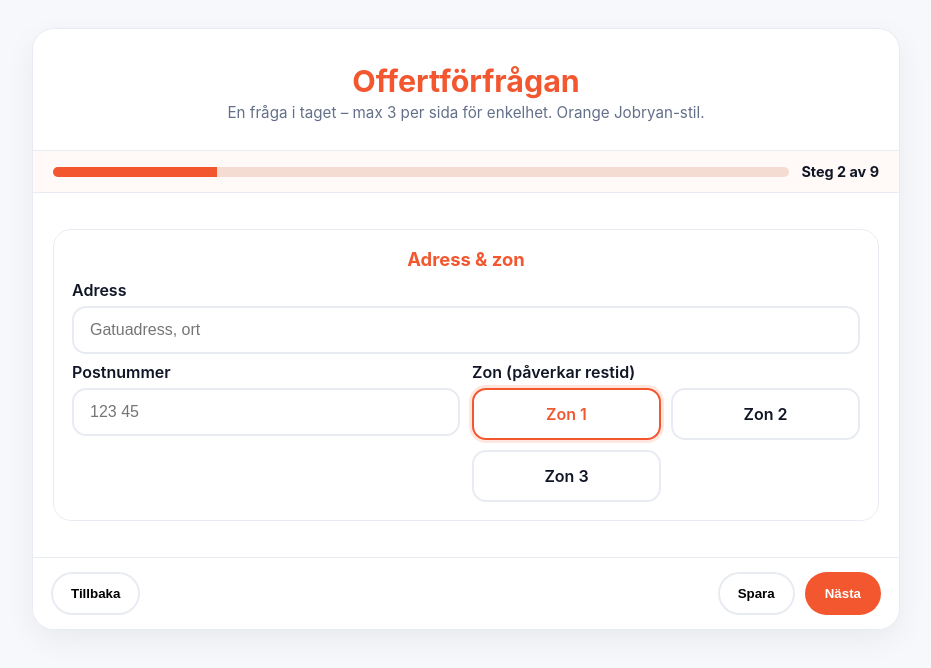
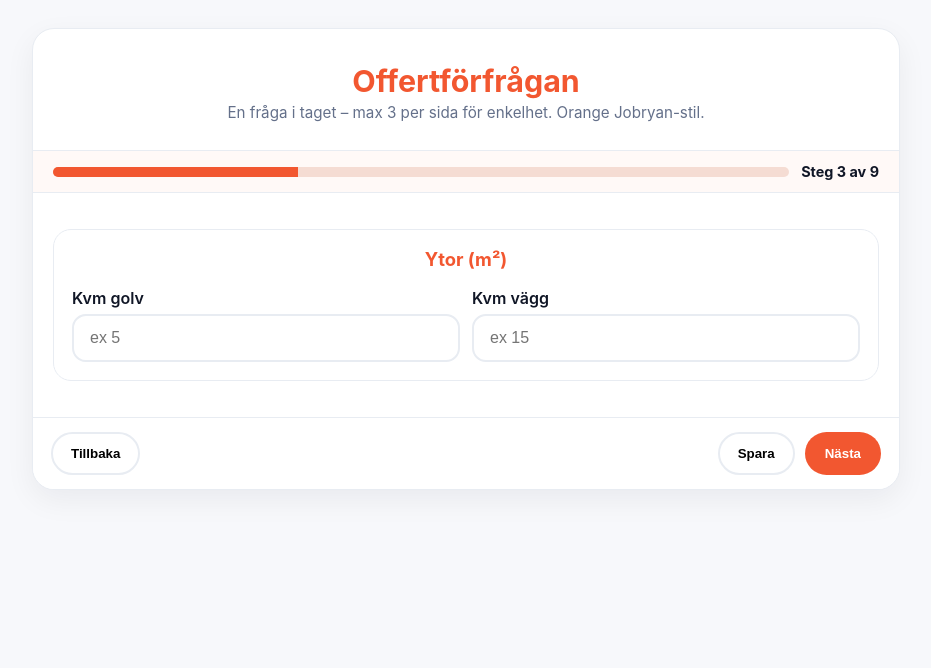
Before and after one commit to nftkungen/jobryan-offert-service, a website: page public/index.html in a window 1280 px wide. Both pictures are taken after a click on the button "Nästa". Shown: the whole page, without its empty margins (174-1105 px from the left). Drawn offline with Linux system fonts and the light colour scheme; no server answers.

Commit message:
Update index.html

```diff
--- a/public/index.html
+++ b/public/index.html
@@ -264,206 +264,51 @@
 </div>
 
 <script>
-const SEND_ENDPOINT = "https://jobryan-offert-service.onrender.com/api/send-offer";
-const PRICE_URL     = "https://jobryan-offert-service.onrender.com/api/prices";
+/* ---- HARDENED WIZARD NAV SHIM ----
+   Forces Next/Back to work even if other code fails.
+   Put this right before </body>.
+------------------------------------*/
+(function () {
+  const steps = Array.from(document.querySelectorAll('.step'));
+  if (!steps.length) { console.error('[wizard] No .step sections found'); return; }
 
-/* ---- Safe defaults so calc() never crashes ---- */
-let PRICE = {
-  moms: 0.25, rot_rate: 0.30, rut_rate: 0.50, min_debitering: 0,
-  zon: {"1":0,"2":0,"3":0},
-  kvadrat: { golv: 0, vagg: 0 },
-  finish: {},
-  grundmaterial: {"Ja":0,"Nej":0},
-  vvs: { dolda_ror: {"Ja":0,"Nej":0}, wc_typ: {"Väggmonterad":0,"Golvstående":0} },
-  el: { spot:0, golvv:{"Ja El":0,"Nej":0}, handdukt:{"Ja":0,"Nej":0}, nisch:{"Med belysning":0,"Utan belysning":0} }
-};
+  // find current (or default to first)
+  let idx = steps.findIndex(s => s.classList.contains('active'));
+  if (idx < 0) idx = 0;
 
-const steps = Array.from(document.querySelectorAll('.step'));
-const pbar  = document.getElementById('pbar');
-const plabel= document.getElementById('plabel');
+  const pbar  = document.getElementById('pbar');
+  const plabel= document.getElementById('plabel');
+  const back  = document.getElementById('back');
+  const next  = document.getElementById('next');
 
-const state = {
-  typer: [], ovrigt: "", adress:"", postnr:"", zon:"1",
-  kvm_golv:0, kvm_vagg:0,
-  finish:"Kakel/klinker", grundmat:"Ja",
-  dolda_ror:"Nej", wc_typ:"Väggmonterad",
-  spots:0, golvv:"Nej", handdukt:"Nej", nisch:"Utan belysning",
-  tax_deduction:"Ingen", ded_persons:1,
-  namn:"", epost:"", telefon:""
-};
+  function set(n){
+    steps.forEach((s,i)=>s.classList.toggle('active', i===n));
+    if (pbar)  pbar.style.width = ((n+1)/steps.length*100)+'%';
+    if (plabel) plabel.textContent = `Steg ${n+1} av ${steps.length}`;
+    if (back) back.disabled = (n===0);
+    if (next) next.textContent = (n===steps.length-1) ? 'Skicka' : 'Nästa';
+  }
 
-let i = 0;
+  // public API used by onclicks (and by us below)
+  window.go = function (delta) {
+    try {
+      idx = Math.max(0, Math.min(steps.length-1, idx + delta));
+      set(idx);
+    } catch (e) { console.error('[wizard] go() error', e); }
+  };
 
-// Never block navigation if some error happens
-window.onerror = (m, s, l, c, e) => { console.error("JS error:", m, e||""); return true; };
+  // Attach handlers in capture phase so we win even if others are broken
+  back?.addEventListener('click',  e => { e.preventDefault(); window.go(-1); }, {capture:true});
+  next?.addEventListener('click',  e => {
+    e.preventDefault();
+    // if you want real submit on last step, remove the line below and call your submit here
+    if (idx < steps.length-1) window.go(1);
+  }, {capture:true});
 
-function money(n){ return new Intl.NumberFormat('sv-SE',{style:'currency',currency:'SEK',maximumFractionDigits:0}).format(n||0); }
-function num(v){ const f = parseFloat(v); return isNaN(f)?0:f; }
-function pick(name, def){ const r = document.querySelector(`input[name="${name}"]:checked`); return r? r.value : def; }
-function picks(name){ return Array.from(document.querySelectorAll(`input[name="${name}"]:checked`)).map(x=>x.value); }
+  // initial paint
+  set(idx);
+})();
+</script>
 
-function syncFromUI(){
-  try{
-    state.typer = picks('typer');
-    state.ovrigt = (document.getElementById('ovrigt')?.value || "").trim();
-    state.adress = (document.getElementById('adress')?.value || "").trim();
-    state.postnr = (document.getElementById('postnr')?.value || "").trim();
-    state.zon = pick('zon', state.zon);
-
-    state.kvm_golv = num(document.getElementById('kvm_golv')?.value);
-    state.kvm_vagg = num(document.getElementById('kvm_vagg')?.value);
-
-    state.finish   = pick('finish', state.finish);
-    state.grundmat = pick('grundmat', state.grundmat);
-
-    state.dolda_ror= pick('dolda_ror', state.dolda_ror);
-    state.wc_typ   = pick('wc_typ', state.wc_typ);
-
-    state.spots    = num(document.getElementById('spots')?.value);
-    state.golvv    = pick('golvv', state.golvv);
-    state.handdukt = pick('handdukt', state.handdukt);
-    state.nisch    = pick('nisch', state.nisch);
-
-    state.tax_deduction = pick('tax_deduction', state.tax_deduction);
-    state.ded_persons = Math.max(1, Math.min(4, num(document.getElementById('ded_persons')?.value || 1)));
-
-    state.namn = (document.getElementById('namn')?.value || "").trim();
-    state.epost= (document.getElementById('epost')?.value || "").trim();
-    state.telefon = (document.getElementById('telefon')?.value || "").trim();
-  }catch(e){ console.warn("syncFromUI warn:", e.message); }
-}
-
-function calc(){
-  const moms   = PRICE.moms ?? 0.25;
-  const rotRate= PRICE.rot_rate ?? 0.30;
-  const rutRate= PRICE.rut_rate ?? 0.50;
-
-  let arbete=0, material=0;
-  const area = (state.kvm_golv||0)+(state.kvm_vagg||0);
-
-  arbete += (PRICE.zon?.[state.zon] || 0);
-  arbete += (state.kvm_golv||0) * (PRICE.kvadrat?.golv || 0);
-  arbete += (state.kvm_vagg||0) * (PRICE.kvadrat?.vagg || 0);
-
-  const fin = PRICE.finish?.[state.finish] || {base:0, per_m2:0};
-  arbete += (fin.base||0) + area*(fin.per_m2||0);
-
-  material += (PRICE.grundmaterial?.[state.grundmat] || 0);
-  arbete   += (PRICE.vvs?.dolda_ror?.[state.dolda_ror] || 0);
-  arbete   += (PRICE.vvs?.wc_typ?.[state.wc_typ] || 0);
-
-  arbete   += (state.spots||0) * (PRICE.el?.spot || 0);
-  if (state.golvv === "Ja El") arbete += (PRICE.el?.golvv?.["Ja El"] || 0);
-  if (state.handdukt === "Ja") arbete += (PRICE.el?.handdukt?.Ja || 0);
-  if (state.nisch === "Med belysning") arbete += (PRICE.el?.nisch?.["Med belysning"] || 0);
-
-  const minDeb = PRICE.min_debitering || 0;
-  if (minDeb && (arbete + material) < minDeb) arbete += (minDeb - (arbete + material));
-
-  const exmoms = arbete + material;
-  const momsBelopp = exmoms * moms;
-  const inklmoms = exmoms + momsBelopp;
-
-  // ROT/RUT
-  let prelimDed=0, after=inklmoms;
-  const rate = state.tax_deduction==="ROT" ? rotRate : state.tax_deduction==="RUT" ? rutRate : 0;
-  if (rate>0){
-    const arbetInk = arbete*(1+moms);
-    const capPerPerson = state.tax_deduction==="ROT" ? 50000 : 75000;
-    prelimDed = Math.min(state.ded_persons*capPerPerson, Math.round(arbetInk*rate));
-    after = Math.max(0, inklmoms - prelimDed);
-  }
-  return {arbete,material,exmoms,momsBelopp,inklmoms,prelimDed,after};
-}
-
-function render(){
-  try{
-    steps.forEach((s,idx)=>s.classList.toggle('active', idx===i));
-    const pct = ((i+1)/steps.length)*100;
-    if (pbar) pbar.style.width = pct+'%';
-    if (plabel) plabel.textContent = `Steg ${i+1} av ${steps.length}`;
-
-    syncFromUI();
-
-    // Summary (if present)
-    const r = calc();
-    const set = (id,val)=>{ const el=document.getElementById(id); if(el) el.textContent = val; };
-    set('sArbete', money(r.arbete));
-    set('sMat',    money(r.material));
-    set('sMoms',   money(r.momsBelopp));
-    set('sTot',    money(r.inklmoms));
-    const sDedRow = document.getElementById('sDedRow');
-    if (sDedRow){
-      if (r.prelimDed>0){ sDedRow.classList.remove('hidden'); set('sDed', money(r.prelimDed)); set('sAfter', money(r.after)); }
-      else sDedRow.classList.add('hidden');
-    }
-  }catch(e){
-    console.warn("render warn:", e.message);
-  }
-}
-
-// Robust navigation that never fails
-function go(delta){
-  try{
-    i = Math.max(0, Math.min(steps.length-1, i + delta));
-    render();
-  }catch(e){
-    console.error("go error:", e);
-    // still try to move
-    i = Math.max(0, Math.min(steps.length-1, i + delta));
-    steps.forEach((s,idx)=>s.classList.toggle('active', idx===i));
-  }
-}
-window.go = go; // so onclick can find it
-
-async function loadPrices(){
-  try{
-    const r = await fetch(PRICE_URL, {cache:'no-store'});
-    if (!r.ok) throw new Error('HTTP '+r.status);
-    PRICE = await r.json();
-  }catch(e){
-    console.warn("Prislista kunde inte laddas, fortsätter med defaults:", e.message);
-  }finally{
-    render(); // ensure UI shows and buttons work regardless
-  }
-}
-
-loadPrices();
-
-// handle submit when last step -> "Skicka"
-async function submitOffer(){
-  syncFromUI();
-  try {
-    const fd = new FormData();
-    fd.append('_meta_title','Offertförfrågan');
-    for (const [k,v] of Object.entries(state)){
-      fd.append(k, Array.isArray(v)? v.join(', ') : String(v));
-    }
-    const filesEl = document.getElementById('filer');
-    if (filesEl) for (const f of filesEl.files) fd.append('files', f);
-
-    const res = await fetch(SEND_ENDPOINT, { method:'POST', body: fd });
-    if(!res.ok) throw new Error('Serverfel: '+res.status);
-    alert('Tack! Vi har mottagit din förfrågan.');
-    location.reload();
-  } catch(e){
-    console.error(e);
-    alert('Kunde inte skicka. Försök igen senare.');
-  }
-}
-
-// convert last Next to submit automatically
-const observer = new MutationObserver(()=>{
-  const next = document.getElementById('next');
-  if (!next) return;
-  next.textContent = (i===steps.length-1)?'Skicka':'Nästa';
-  if (i===steps.length-1){
-    next.onclick = submitOffer;
-  } else {
-    next.onclick = ()=>go(1);
-  }
-});
-observer.observe(document.body,{subtree:true,childList:true,attributes:true});
-</script>
 </body>
 </html>
```
